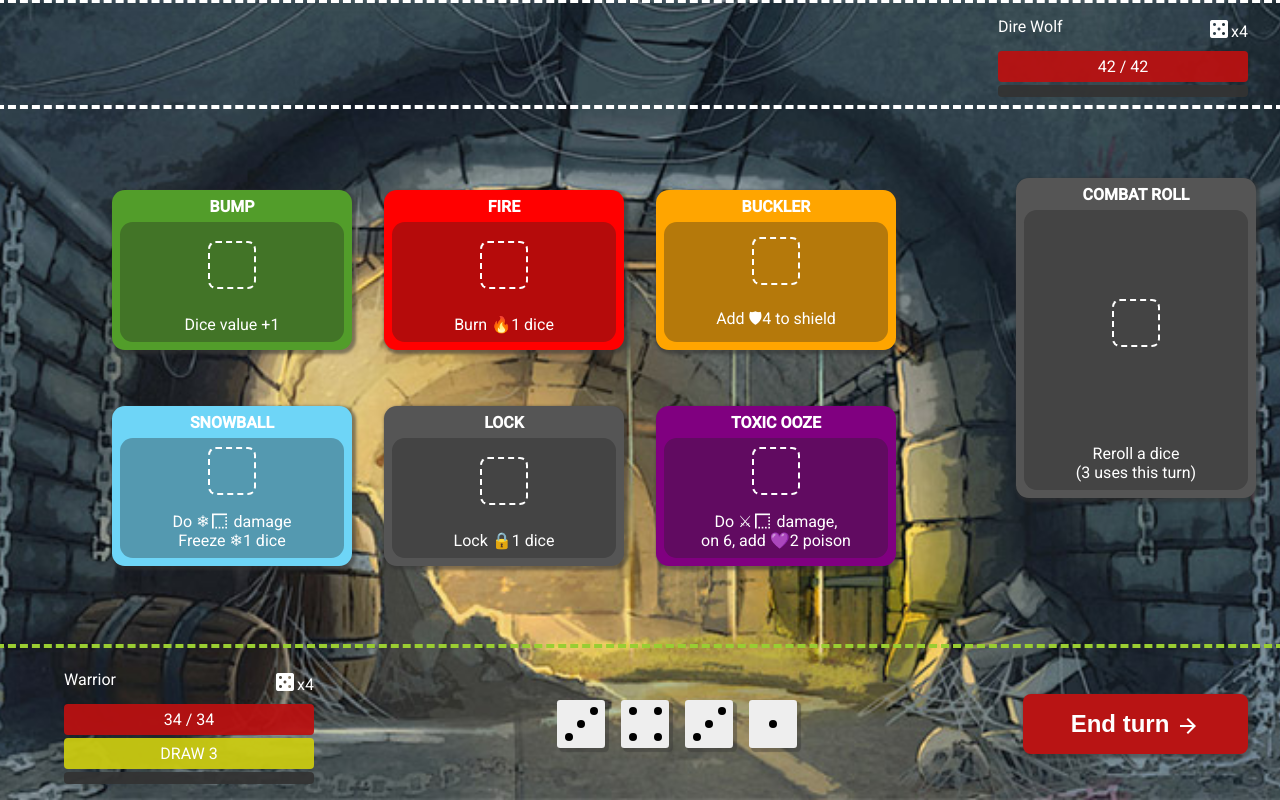
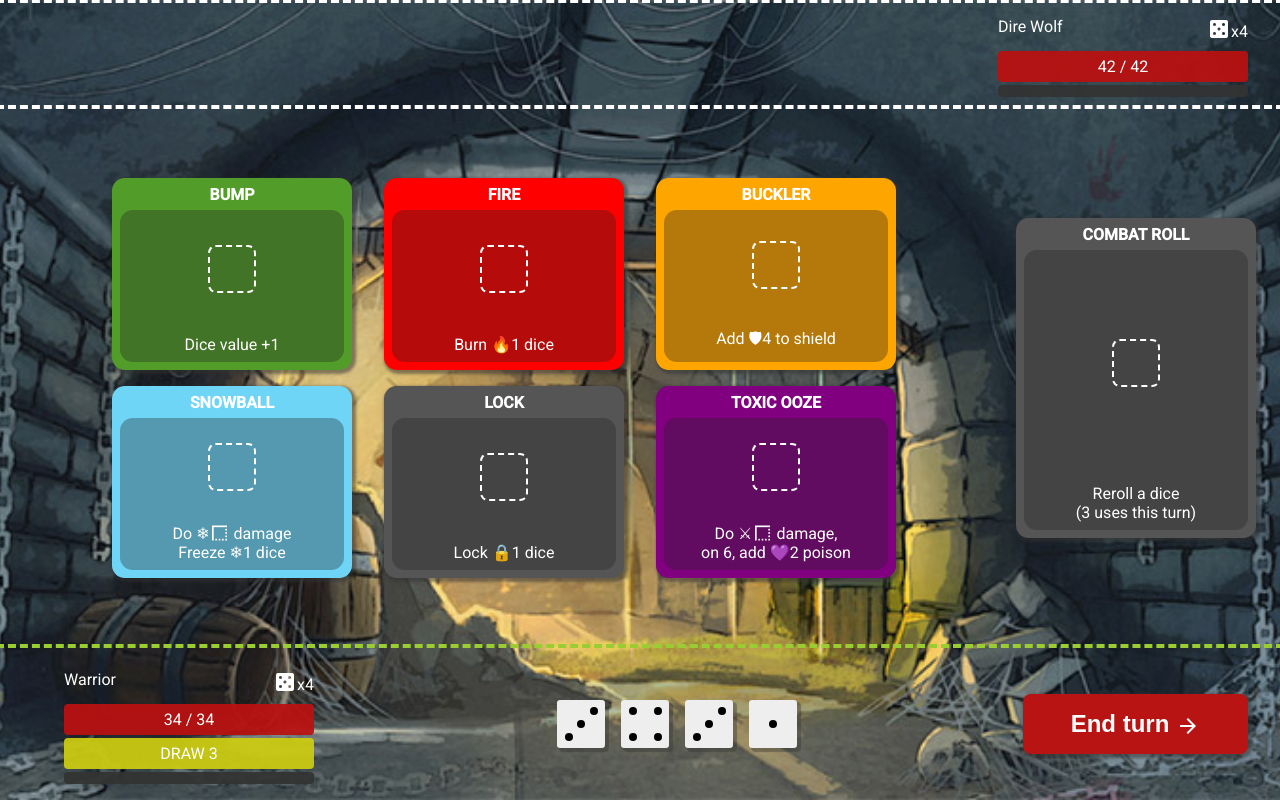
Before and after one commit to akmalkrmv/dungeons, an Angular app: page /battle in a window 1280 px wide. Built offline with nearby package versions, Linux system fonts and the light colour scheme.

Commit message:
css comments for size

```diff
--- a/src/app/battle/battle.component.scss
+++ b/src/app/battle/battle.component.scss
@@ -27,7 +27,7 @@
         display: grid;
         place-items: center;
         grid-template-columns: 1fr 1fr 1fr;
-        gap: 2rem;
+        gap: 1rem 2rem;
 
         .card {
           position: relative;
@@ -37,6 +37,9 @@
       .special-cards {
         position: relative;
         min-height: 25rem;
+
+        display: grid;
+        place-items: center;
       }
     }
 
--- a/src/app/card/card.component.scss
+++ b/src/app/card/card.component.scss
@@ -3,9 +3,6 @@
   --border-radius: 0.8rem;
   --dice-size: 3rem;
   --dice-border-radius: 0.5rem;
-
-  width: 15rem;
-  height: 15rem;
 
   display: grid;
   grid-template-rows: 2rem 1fr;
@@ -16,8 +13,13 @@
   background-color: var(--background);
   box-shadow: 2px 2px 3px 2px #3338;
 
+
+  width: 15rem;
+  height: 15rem; // Высота по умолчанию, реалная высота описано внизу
+
+  // Реалная высота по размеру карты
   &.size-small  { height: 10rem; }
-  &.size-medium { height: 10rem; }
+  &.size-medium { height: 12rem; }
   &.size-big    { height: 20rem; grid-row: 1 / span 2; }
 
   &.neutral { --background: #555; }
```
